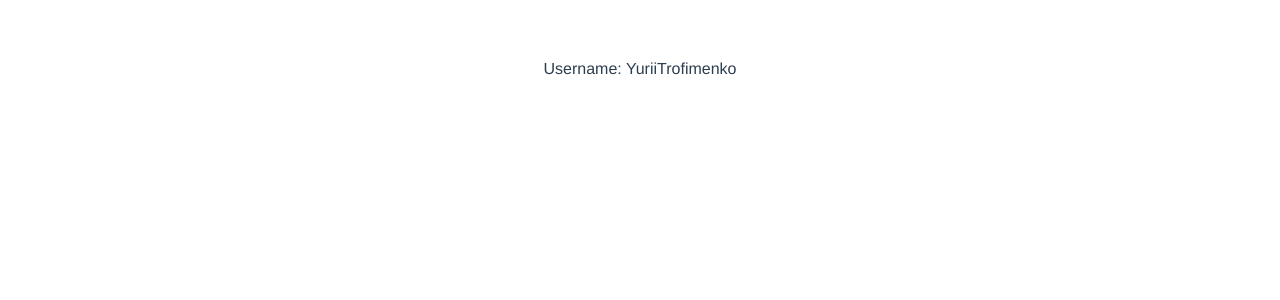
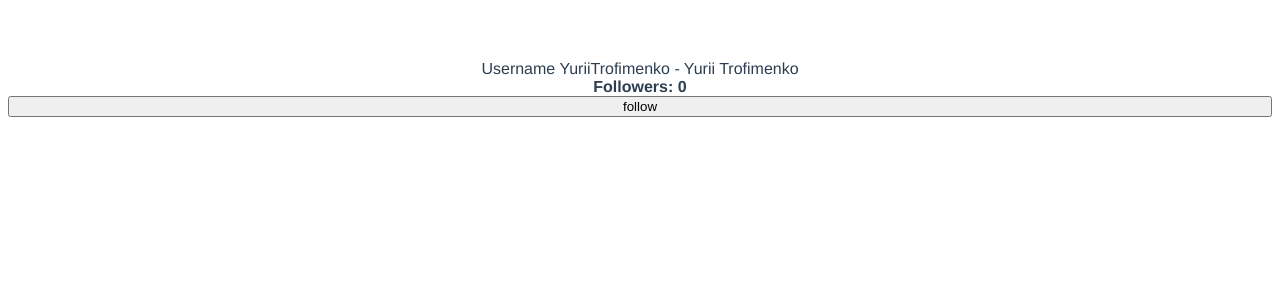
Before and after one commit to YuriiTrofimenko/vue3-demo-articles, a Vue app: page / in a window 1280 px wide. Shown: the top 300 px of the page. Built offline with nearby package versions, Linux system fonts and the light colour scheme.

Commit message:
computed

```diff
--- a/src/App.vue
+++ b/src/App.vue
@@ -1,9 +1,8 @@
 <template lang='pug'>
-//  <header>Vue 3 Demo</header>
-//-  <main>Main content</main>
-//  <footer>Footer info</footer>
-div
-  |Username: {{user.username}}
+.app
+  span Username {{user.username}} - {{fullName}}
+  strong Followers: {{followers}}
+  button(@click="followUser") follow
 </template>
 
 <script>
@@ -23,7 +22,11 @@ export default {
       }
     }
   },
-
+  computed: {
+    fullName () {
+      return `${this.user.firstName} ${this.user.lastName}`
+    }
+  },
 }
 </script>
 
@@ -36,3 +39,14 @@ export default {
   color #2c3e50
   margin-top 60px
 </style>
+
+<style lang='stylus' scoped>
+.app
+  font-family Avenir, Helvetica, Arial, sans-serif
+  -webkit-font-smoothing antialiased
+  -moz-osx-font-smoothing grayscale
+  display flex
+  flex-direction column
+  text-align center
+  color #2c3e50
+</style>
```
